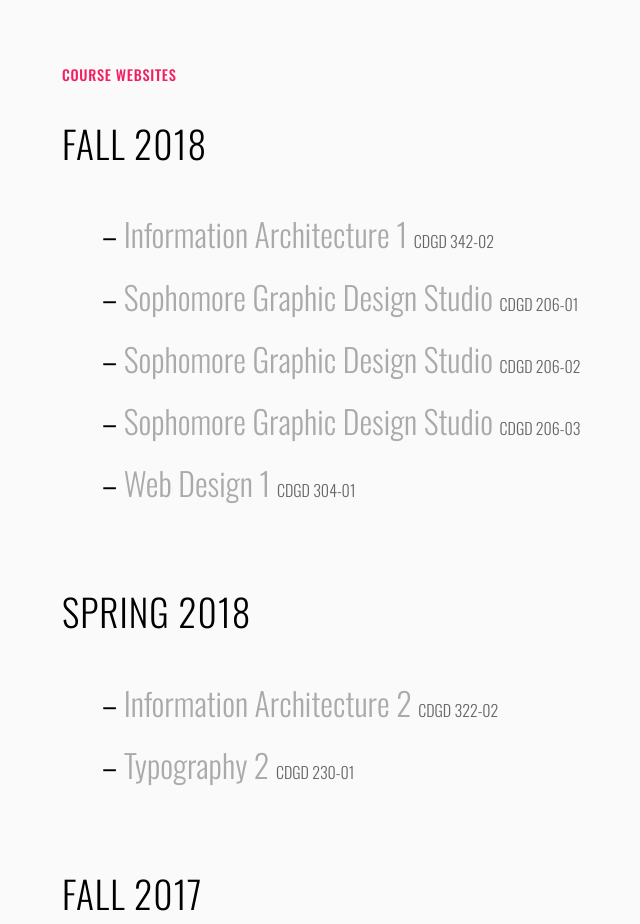
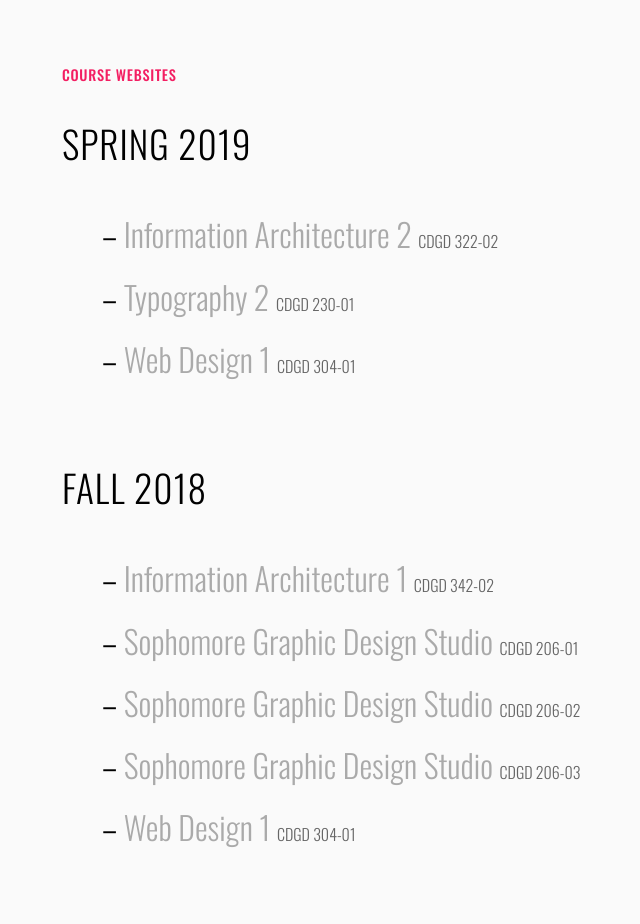
Before and after one commit to saulbaizman-teaching/saulbaizman-teaching.github.io, a plain HTML site: page index.html in a window 1280 px wide. Shown: the top 924 px of the page, without its empty margins (2-642 px from the left). Drawn offline with nearby package versions, Linux system fonts and the light colour scheme.

Commit message:
Added spring 2019 courses.

```diff
--- a/index.html
+++ b/index.html
@@ -6,6 +6,13 @@
     </head>
     <body>
         <h1>course websites</h1>
+        <h3>spring 2019</h3>
+        <ul>
+            <li><a href='http://cdgd-322-02-sp19.courses.baizman.com'>Information Architecture 2 <span class='course_number'>CDGD 322-02</span></a></li>
+            <li><a href='http://cdgd-230-02-sp19.courses.baizman.com'>Typography 2 <span class='course_number'>CDGD 230-01</span></a></li>
+            <li><a href='http://cdgd-304-01-sp19.courses.baizman.com'>Web Design 1 <span class='course_number'>CDGD 304-01</span></a></li>
+        </ul>
+
         <h3>fall 2018</h3>
         <ul>
             <li><a href='http://cdgd-342-02-fa18.courses.baizman.com'>Information Architecture 1 <span class='course_number'>CDGD 342-02</span></a></li>
```
